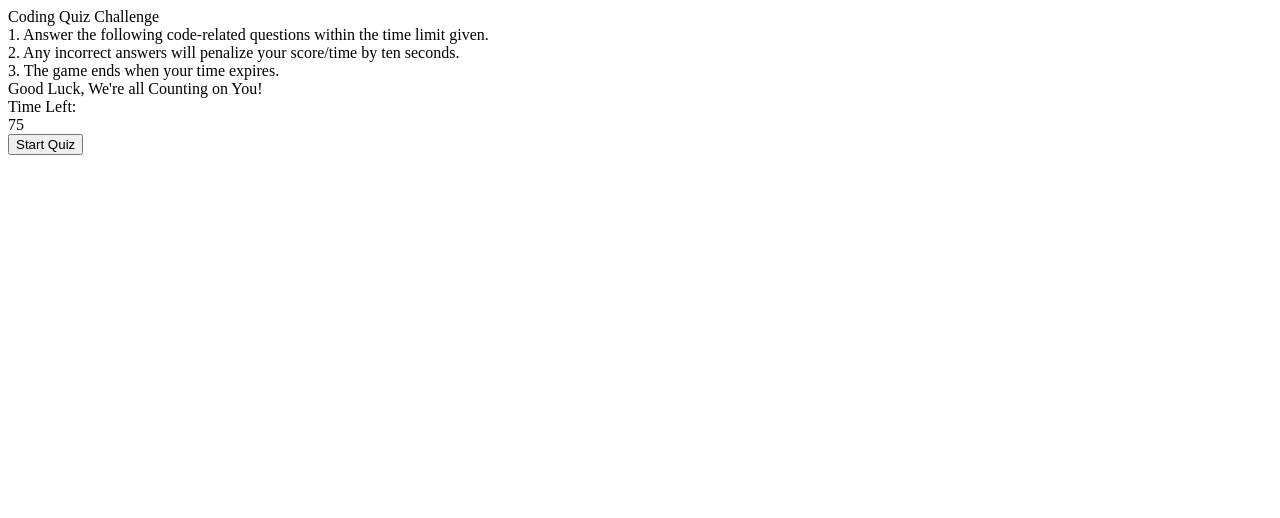
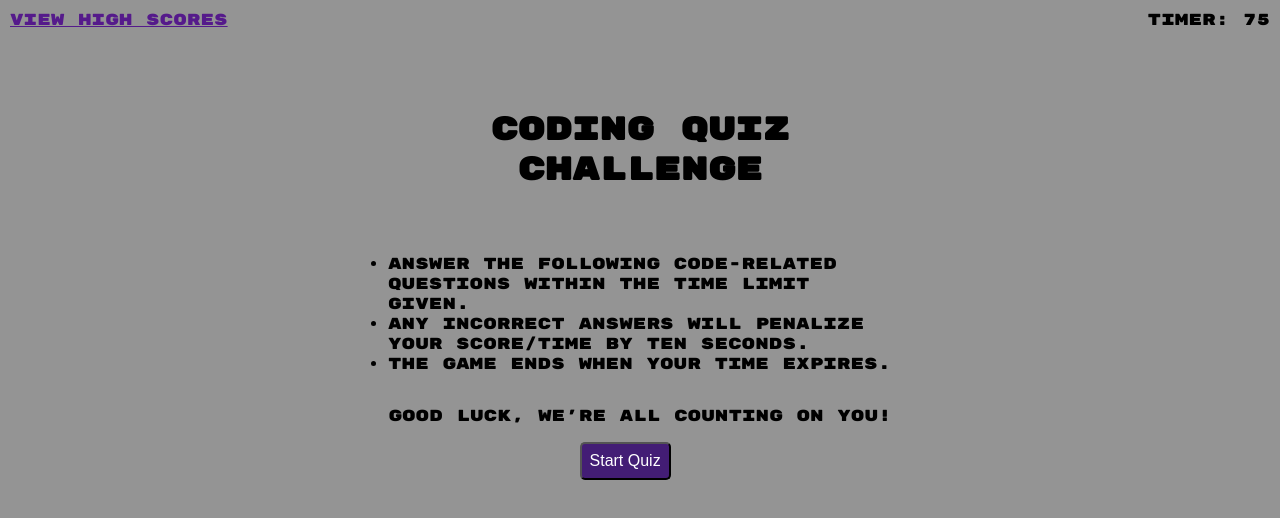
Before and after one commit to SammyDP/QuizGame-W4, a plain HTML site: page index.html in a window 1280 px wide. Drawn offline with Linux system fonts and the light colour scheme; a web font is replaced by a local one.

Commit message:
readme, Index, CSS, JS
readme - questions added
Index - cleaned up all sections, ready 4 js
CSS - lined up pages, styled buttons
JS - linked buttons

```diff
--- a/Assets/CSS/style.css
+++ b/Assets/CSS/style.css
@@ -1,20 +1,134 @@
+* {
+  margin: 0;
+  padding: 0;
+  box-sizing: border-box;
+
+  /* border: 1px solid rgb(47, 228, 183); */
+}
+
 /* custom properties */
 
 :root {
-  --ff-primary: ;
-  --ff-secondary: ;
-
-  --fw-reg: ;
-  --fw-bold: ;
+  --ff-primary: "Rubik Mono One", "Gentium Book Plus", sans-serif;
 
   --clr-light: white;
   --clr-dark: rgb(67, 29, 117);
   --clr-accent: rgb(195, 112, 233);
   --clr-black: black;
   --clr-fade: rgb(148, 148, 148);
+}
 
-  --fs-h1: ;
-  --fs-h2: ;
-  --fs-h3: ;
-  --fs-body: ;
+/* button styling */
+
+.btn {
+  text-decoration: none;
+  border-radius: 5px;
+  background: var(--clr-dark);
+  color: var(--clr-light);
+  font-size: 1rem;
+  font-weight: normal;
+  margin-bottom: 1rem;
+  padding: 0.5rem;
 }
+.btn:hover {
+  cursor: pointer;
+  box-shadow: 0 0.4rem 1.4rem 0 var(--clr-dark);
+  transition: transform 150ms;
+  transform: scale(1.03);
+}
+
+/* body */
+.body {
+}
+
+/* outer container */
+
+.outer_container {
+  background-color: var(--clr-fade);
+  font-family: var(--ff-primary);
+  padding: 10px;
+  height: 100vh;
+  display: flex;
+  flex-direction: column;
+  justify-content: start;
+}
+
+/* top bar */
+
+.top_bar p {
+  float: right;
+}
+
+/* inner container */
+
+.inner_container {
+  height: 100%;
+  width: 50%;
+  margin: 0 auto;
+  display: block;
+  flex-direction: column;
+  justify-content: center;
+}
+.inner_container p {
+  text-align: center;
+  margin-top: 2em;
+  margin-bottom: 1em;
+}
+h1,
+h2 {
+  text-align: center;
+}
+
+/* header */
+
+.quiz_intro {
+  margin-top: 10vh;
+  margin-left: 10%;
+  margin-right: 10%;
+  display: block;
+}
+.quiz_intro h1 {
+  margin-bottom: 2em;
+}
+.quiz_intro button {
+  margin-left: 38%;
+}
+
+/* main container */
+
+main {
+  display: block;
+}
+
+/* question screen */
+
+.question_screen {
+  display: none;
+  margin-top: 30vh;
+  /* border-bottom: 1px solid black; */
+}
+.question_screen h2 {
+  margin-bottom: 2em;
+}
+
+/* finish screen */
+
+.finish_screen {
+  display: none;
+  margin-top: 40vh;
+}
+/* .top_bar {
+  display: none;
+} */
+
+/* highscores screen */
+
+.highscores_screen {
+  display: none;
+  margin-top: 10vh;
+}
+.highscores_screen button {
+  margin-top: 1em;
+  align-items: center;
+  justify-content: space-between;
+}
--- a/Assets/JS/script.js
+++ b/Assets/JS/script.js
@@ -12,3 +12,18 @@
 // HS link to view high scores
 // create list of ranking high scores saved locally, if not reset
 // create go back btn to return home, reset btn to clear cache
+
+// get elements
+const start_btn = document.getElementById(`start_btn`);
+const ansr_btn1 = document.getElementById(`ansr_btn1`);
+const ansr_btn2 = document.getElementById(`ansr_btn2`);
+const ansr_btn3 = document.getElementById(`ansr_btn3`);
+const ansr_btn4 = document.getElementById(`ansr_btn4`);
+const submit_btn = document.getElementById(`submit_btn`);
+const back_btn = document.getElementById(`back_btn`);
+const clear_btn = document.getElementById(`clear_btn`);
+
+// start quiz
+document.getElementById(`start_btn`).addEventListener(`click`, () => {
+  document.style.setProperty(`--display`, `none`);
+});
--- a/index.html
+++ b/index.html
@@ -7,51 +7,93 @@
     <title>Quiz Game</title>
 
     <!-- font links -->
+    <link rel="preconnect" href="https://fonts.googleapis.com" />
+    <link rel="preconnect" href="https://fonts.gstatic.com" crossorigin />
+    <link
+      href="https://fonts.googleapis.com/css2?family=Gentium+Book+Plus&family=Prompt:wght@300&family=Rubik+Mono+One&display=swap"
+      rel="stylesheet"
+    />
 
     <link rel="stylesheet" href="Assets/CSS/style.css" />
   </head>
 
+  <!-- ----------------- -->
+  <!-- Content Container -->
+  <!-- ----------------- -->
+
   <body>
-    <!-- rules box -->
+    <div class="outer_container">
+      <!-- top bar -->
 
-    <div class="rules_box">
-      <div class="rules_title">
-        <span>Coding Quiz Challenge</span>
+      <div class="top_bar">
+        <a href="">View High Scores</a>
+        <p id="">Timer: 75</p>
       </div>
+      <!-- -------- -->
+      <!-- main box -->
+      <!-- -------- -->
 
-      <div class="rules_list">
-        <div class="rules">
-          1. Answer the following code-related questions within the time limit
-          given.
-        </div>
-        <div class="rules">
-          2. Any incorrect answers will penalize your score/time by ten seconds.
-        </div>
-        <div class="rules">3. The game ends when your time expires.</div>
-        <div class="rules">Good Luck, We're all Counting on You!</div>
+      <!-- Part 1 -->
+
+      <div class="inner_container">
+        <header class="quiz_intro">
+          <h1>Coding Quiz Challenge</h1>
+          <ul>
+            <li>
+              Answer the following code-related questions within the time limit
+              given.
+            </li>
+            <li>
+              Any incorrect answers will penalize your score/time by ten
+              seconds.
+            </li>
+            <li>The game ends when your time expires.</li>
+          </ul>
+          <p>Good Luck, We're all Counting on You!</p>
+          <button class="btn" id="start_btn">Start Quiz</button>
+        </header>
+
+        <!-- Part 2 -->
+
+        <main>
+          <section class="question_screen">
+            <h2 id="">Questions here</h2>
+            <ul id="">
+              <li><button class="btn" id="ansr_btn1">Answer 1</button></li>
+              <li><button class="btn" id="ansr_btn2">Answer 2</button></li>
+              <li><button class="btn" id="ansr_btn3">Answer 3</button></li>
+              <li><button class="btn" id="ansr_btn4">Answer 4</button></li>
+            </ul>
+          </section>
+          <!-- JS funtion  -->
+          <!-- <p>correct!</p> -->
+          <!-- <p>Incorrect!</p> -->
+
+          <!-- Part 3 -->
+
+          <section class="finish_screen">
+            <h2>Quiz FInished!</h2>
+            <p>Your Score: 00</p>
+            <div>
+              <label for="">Enter Initials:</label>
+              <input type="text" />
+              <button class="btn" id="submit_btn">Submit</button>
+            </div>
+          </section>
+
+          <!-- Part 4 -->
+
+          <section class="highscores_screen">
+            <h2>Highscore:</h2>
+            <ol>
+              <li>SP - 100</li>
+            </ol>
+            <button class="btn" id="back_btn">Go Back</button>
+            <button class="btn" id="clear_btn">Clear Highscores</button>
+          </section>
+        </main>
       </div>
-
-      <!-- quiz box -->
-
-      <div class="quiz_box">
-        <header>
-          <div class="view_hs">
-            <a href=""></a>
-          </div>
-          <div class="timer">
-            <div class="timer_text">Time Left:</div>
-            <div class="timer_sec">75</div>
-          </div>
-
-          <div class=""></div>
-        </header>
-      </div>
-
-      <!-- start button -->
-
-      <div class="start_btn"><button>Start Quiz</button></div>
     </div>
-
     <script src="Assets/JS/script.js"></script>
   </body>
   <footer></footer>
```
Also changed, not shown: 1 other file.
